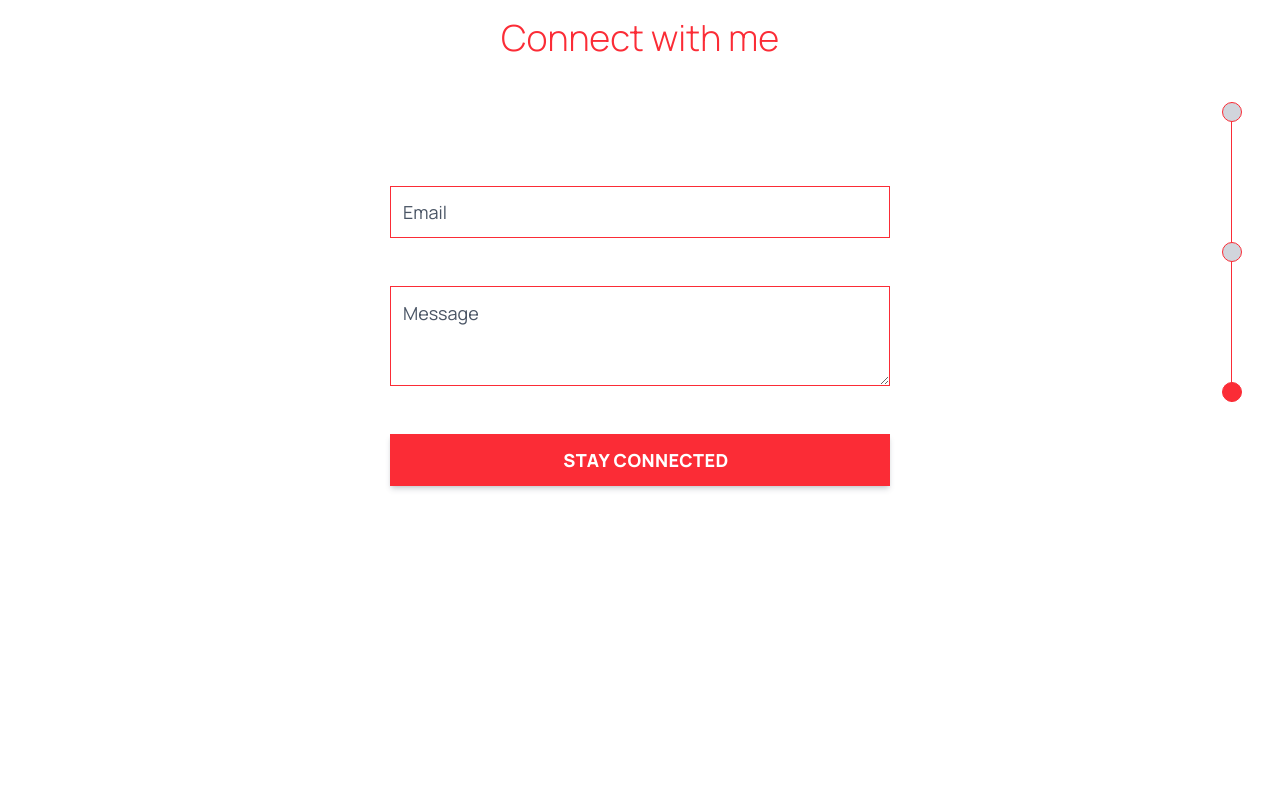
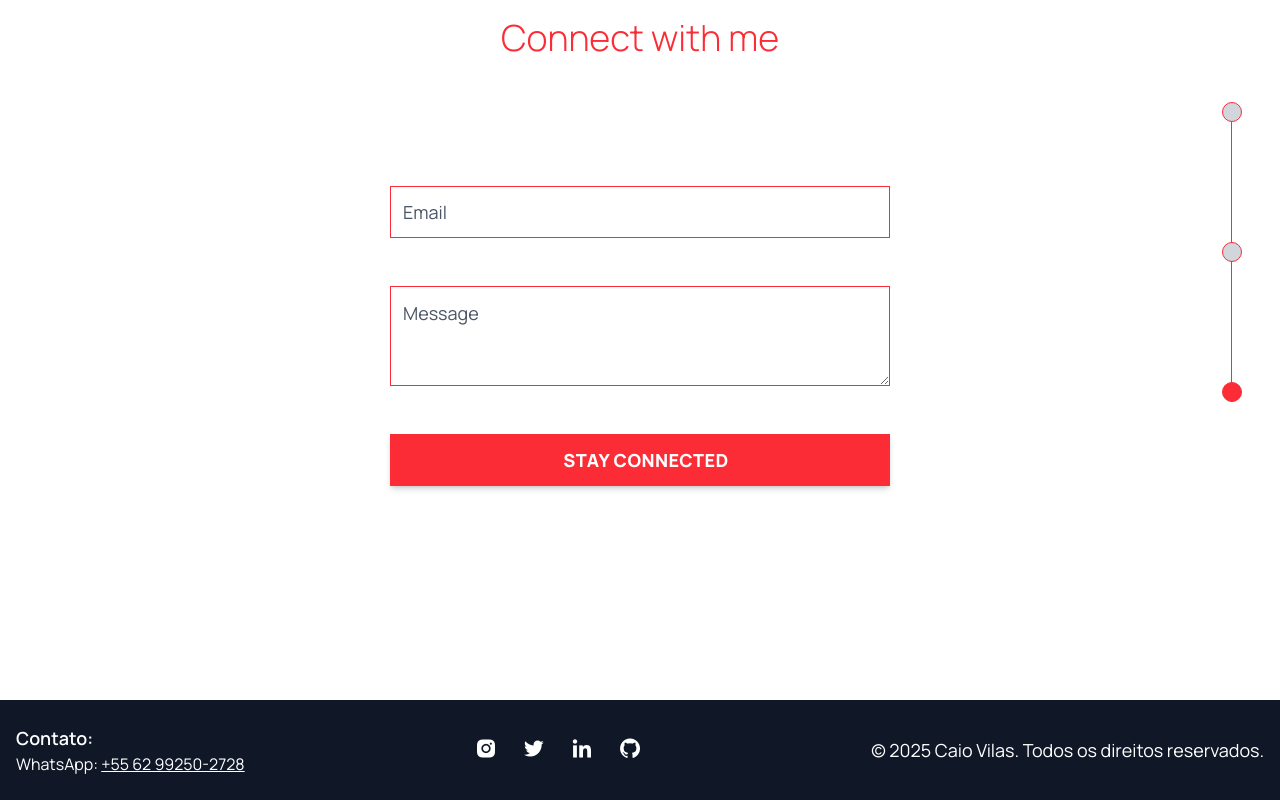
Before and after one commit to Caiohvboas/portfolio-website.github.io, a React (Vite) app: page / in a window 1280 px wide. Shown: the part 1748-2548 px from the top of the page. Before the commit the page ends 2400 px from the top, so only its background shows below. Built offline with nearby package versions, Linux system fonts and the light colour scheme.

Commit message:
Adicionado funcionalidade nos icones e o componente footer

```diff
--- a/src/App.jsx
+++ b/src/App.jsx
@@ -2,7 +2,8 @@ import React, { useState, useEffect } from "react";
 import Hero from "./components/Hero";
 import Services from "./components/Services";
 import Contact from "./components/Contact";
-import Loader from "./components//Loader";
+import Loader from "./components/Loader";
+import Footer from "./components/Footer";
 import { ThemeProvider } from "./context/ThemeContext";
 
 const App = () => {
@@ -24,6 +25,7 @@ const App = () => {
             <Hero />
             <Services />
             <Contact />
+            <Footer />
           </>
         )}
       </div>
--- /dev/null
+++ b/src/components/Footer.jsx
@@ -0,0 +1,36 @@
+import React from "react";
+import { socialIcons } from "../data/index";
+
+const Footer = () => {
+  const currentYear = new Date().getFullYear();
+
+  return (
+    <footer className="bg-gray-900 dark:bg-gray-200 text-white dark:text-gray-900 py-6 mt-12">
+      <div className="container mx-auto flex flex-col md:flex-row justify-between items-center px-4">
+        <div className="mb-4 md:mb-0">
+          <p className="text-lg font-semibold">Contato:</p>
+          <p>WhatsApp: <a href="https://wa.me/5562992502728" target="_blank" rel="noopener noreferrer" className="underline hover:text-yellow-500">+55 62 99250-2728</a></p>
+        </div>
+        <div className="flex space-x-6 mb-4 md:mb-0">
+          {socialIcons.map((social, index) => (
+            <a
+              key={index}
+              href={social.link}
+              target="_blank"
+              rel="noopener noreferrer"
+              className="text-2xl text-white dark:text-gray-900 hover:text-yellow-500 transition-colors duration-300"
+              aria-label={`Link para ${social.link}`}
+            >
+              <i className={social.icon}></i>
+            </a>
+          ))}
+        </div>
+        <div>
+          <p className="text-lg">&copy; {currentYear} Caio Vilas. Todos os direitos reservados.</p>
+        </div>
+      </div>
+    </footer>
+  );
+};
+
+export default Footer;
--- a/src/components/Hero.jsx
+++ b/src/components/Hero.jsx
@@ -80,8 +80,10 @@ const Hero = () => {
         <div className="flex md:gap-12 gap-2 mr-auto absolute md:relative left-4 md:left-auto top-20 md:top-auto flex-col md:flex-row">
           {socialIcons.map((social, index) => (
             <a
-              href="#"
+              href={social.link}
               key={index}
+              target="_blank"
+              rel="noopener noreferrer"
               className="xl:text-3xl md:text-2xl text-red-500 dark:text-yellow-500 dark:hover:text-white hover:text-gray-900 transition-colors duration-500"
             >
               <i className={social.icon}></i>
--- a/src/data/index.js
+++ b/src/data/index.js
@@ -9,10 +9,10 @@ export const letters = [
 export const professionTexts = ['a Front End', 'a Back End', 'a Full Stack']
 
 export const socialIcons = [
-  { icon: 'bx bxl-instagram-alt' },
-  { icon: 'bx bxl-youtube' },
-  { icon: 'bx bxl-twitter' },
-  { icon: 'bx bxl-facebook-square' },
+  { icon: 'bx bxl-instagram-alt', link: 'https://www.instagram.com/caiovboas/' },
+  { icon: 'bx bxl-twitter', link: 'https://x.com/DevCaioVBoas' },
+  { icon: 'bx bxl-linkedin', link: 'https://www.linkedin.com/in/caio-henrique-36b470181/' },
+  { icon: 'bx bxl-github', link: 'https://github.com/Caiohvboas' },
 ]
 
 export const aboutText = `Caio is a dedicated full-stack web developer with a deep passion for building
```
